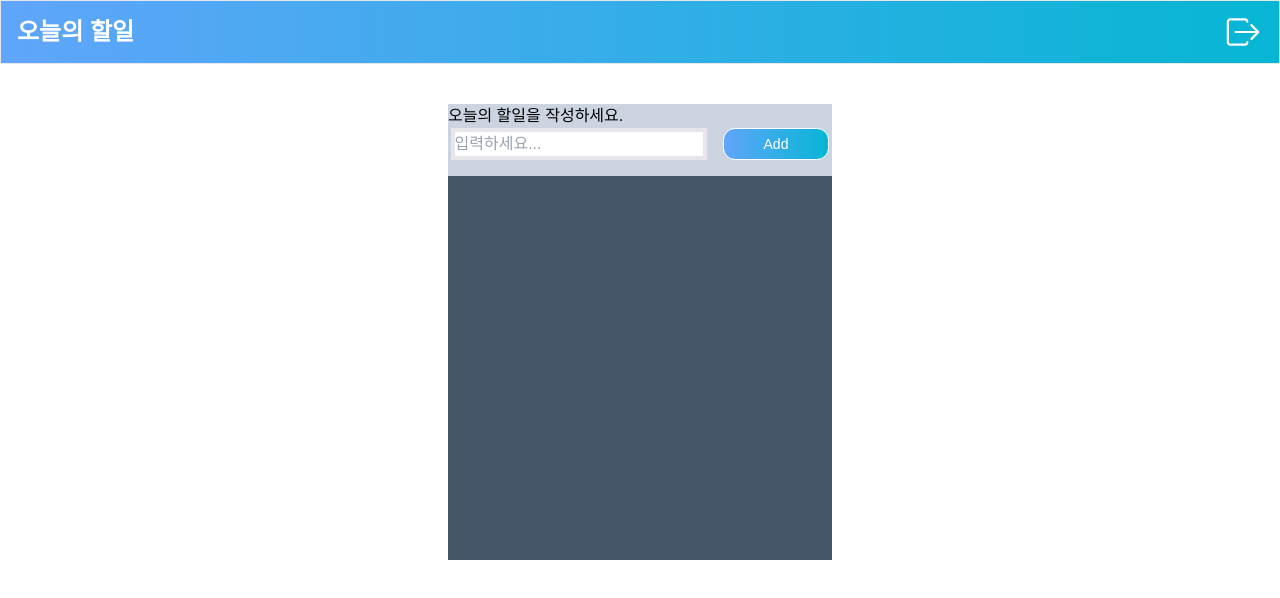
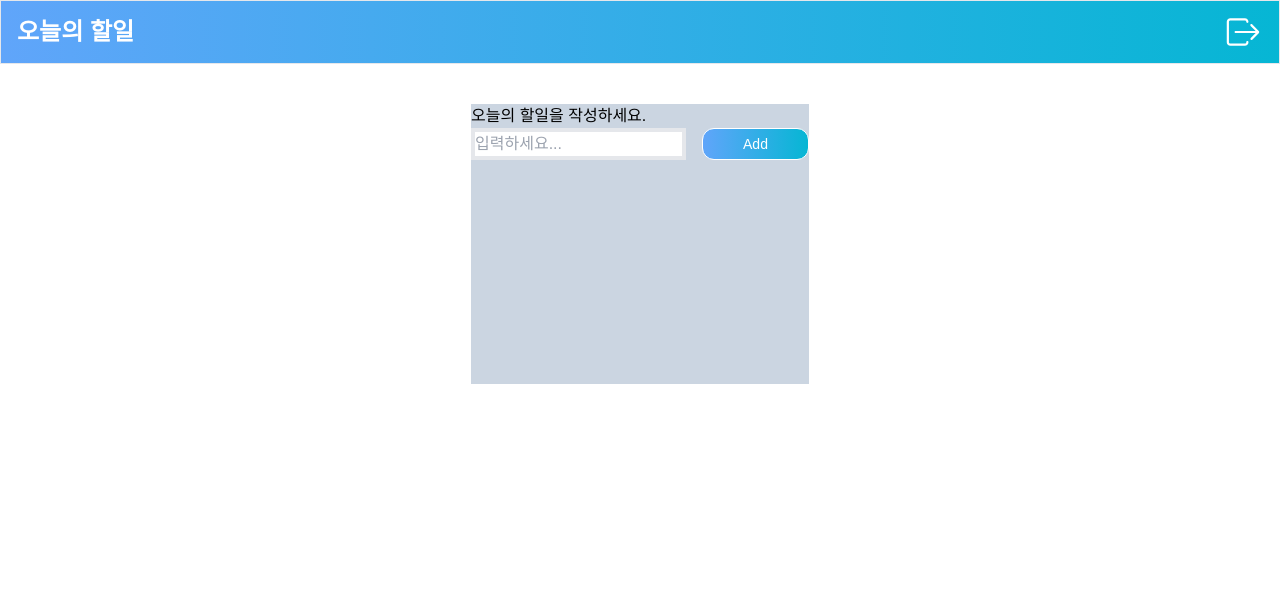
Before and after one commit to alexjungdev/Todays-To-Do-Public, a Next.js app: page / in a window 1280 px wide. Shown: the top 598 px of the page. Built offline with nearby package versions, Linux system fonts and the light colour scheme; a web font is replaced by a local one.

Commit message:
feat: header 추가

```diff
--- a/components/header.tsx
+++ b/components/header.tsx
@@ -1,4 +1,5 @@
 import Link from "next/link";
+
 import { IoIosLogOut } from "react-icons/io";
 
 
--- a/globals.css
+++ b/globals.css
@@ -26,6 +26,10 @@
     text-wrap: balance;
   }
 
+  .grid-container {
+    @apply container flex flex-col justify-center rounded-xl shadow-2xl bg-slate-100;
+  }
+
   .btn {
     @apply px-10 py-1 rounded-xl text-nowrap text-sm border;
   }
@@ -39,7 +43,11 @@
   }
 
   .to-do {
-    @apply w-96 h-96 bg-slate-600;
+    @apply flex flex-col min-w-16 min-h-52;
+  }
+
+  .to-do-item {
+    @apply flex border p-2 mt-4 rounded-lg shadow-xl;
   }
 
   .input {
```
